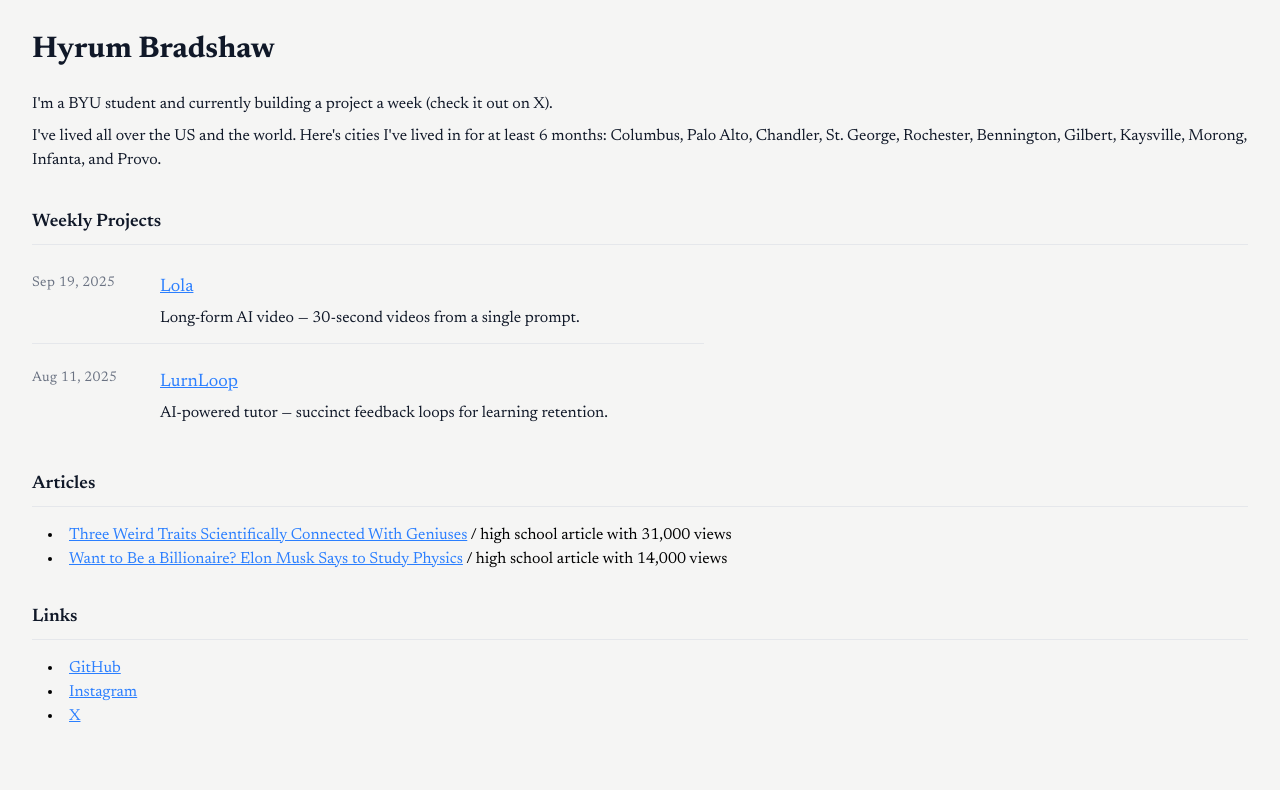
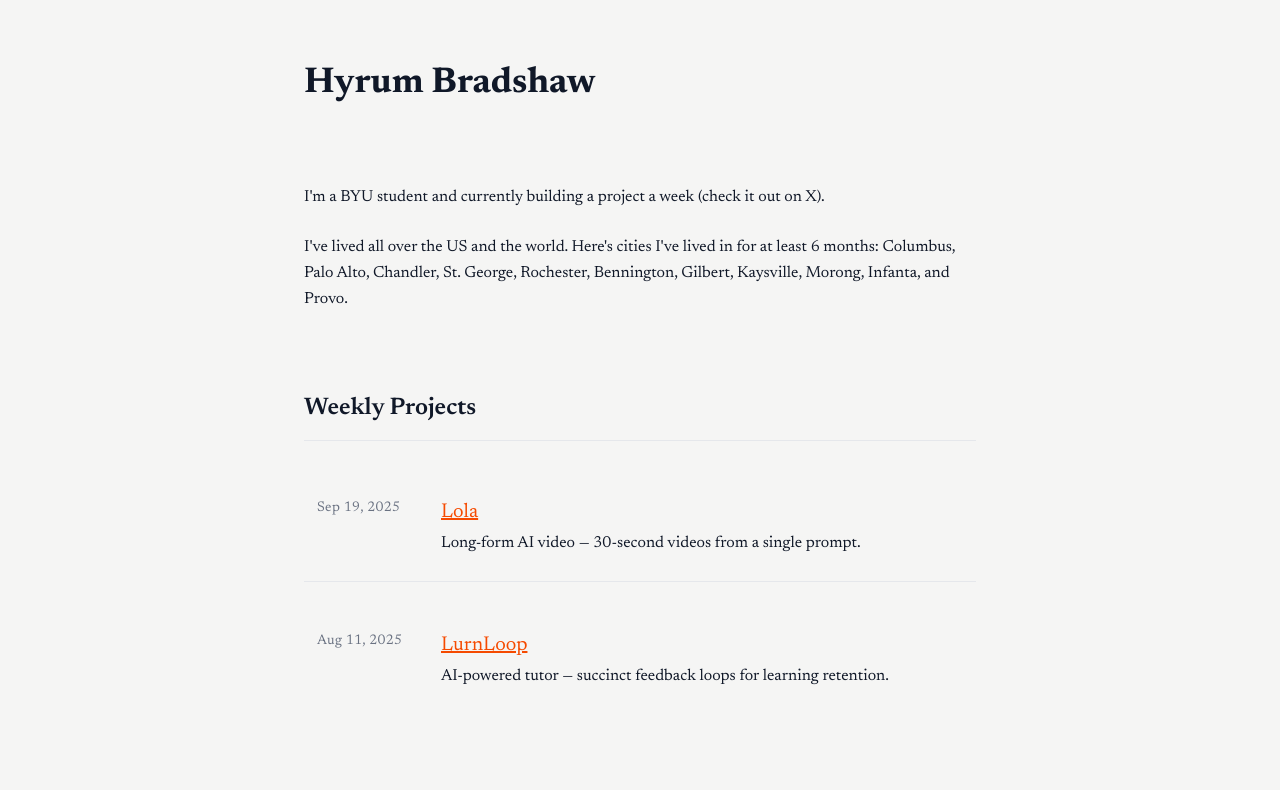
Before and after one commit to hyrumjb/my-site, a Next.js app: page / in a window 1280 px wide. Shown: the top 790 px of the page. Built offline with nearby package versions, Linux system fonts and the light colour scheme.

Commit message:
Orange colorway and beautiful spacing

```diff
--- a/app/globals.css
+++ b/app/globals.css
@@ -3,11 +3,17 @@
 :root {
   --background: #ffffff;
   --foreground: #171717;
+  --accent: #c2410c;
+  --accent-hover: #9a3412;
+  --accent-bg: #fed7aa;
 }
 
 @theme inline {
   --color-background: var(--background);
   --color-foreground: var(--foreground);
+  --color-accent: var(--accent);
+  --color-accent-hover: var(--accent-hover);
+  --color-accent-bg: var(--accent-bg);
   --font-sans: var(--font-geist-sans);
   --font-mono: var(--font-geist-mono);
 }
--- a/app/page.tsx
+++ b/app/page.tsx
@@ -5,83 +5,87 @@
 export default function Home() {
   return (
     <div className={`min-h-screen flex flex-col ${googleFont.className} bg-stone-100`}>
-      <header className="px-4 sm:px-6 lg:px-8 pt-8 pb-4">
-        <div className="max-w-7xl mx-auto">
-          <h1 className="text-gray-900 font-bold text-3xl">Hyrum Bradshaw</h1>
+      <header className="px-6 sm:px-8 lg:px-12 pt-16 pb-12">
+        <div className="max-w-2xl mx-auto">
+          <h1 className="text-gray-900 font-bold text-3xl sm:text-4xl">Hyrum Bradshaw</h1>
         </div>
       </header>
 
-      <main className="flex-1 px-4 sm:px-6 lg:px-8 py-1">
-        <div className="max-w-7xl mx-auto">
-          <p className="text-gray-900 py-1">I&apos;m a BYU student and currently building a project a week (check it out on X).</p>
-          <p className="text-gray-900 py-1">I&apos;ve lived all over the US and the world. Here&apos;s cities I&apos;ve lived in for at least 6 months: Columbus, Palo Alto, Chandler, St. George, Rochester, Bennington, Gilbert, Kaysville, Morong, Infanta, and Provo.</p>
+      <main className="flex-1 px-6 sm:px-8 lg:px-12 py-8">
+        <div className="max-w-2xl mx-auto">
+          <div className="mb-20">
+            <p className="text-gray-900 text-base leading-relaxed mb-6">I&apos;m a BYU student and currently building a project a week (check it out on X).</p>
+            <p className="text-gray-900 text-base leading-relaxed">I&apos;ve lived all over the US and the world. Here&apos;s cities I&apos;ve lived in for at least 6 months: Columbus, Palo Alto, Chandler, St. George, Rochester, Bennington, Gilbert, Kaysville, Morong, Infanta, and Provo.</p>
+          </div>
 
-          <section aria-labelledby="weekly-projects" className="my-8">
-            <h2 id="weekly-projects" className="text-gray-900 text-lg font-semibold pb-2 border-b border-gray-200 mb-4">
+          <section aria-labelledby="weekly-projects" className="my-20">
+            <h2 id="weekly-projects" className="text-gray-900 text-2xl font-semibold pb-4 border-b border-gray-200 mb-8">
               Weekly Projects
             </h2>
 
-            <ul className="max-w-2xl space-y-3">
+            <ul className="max-w-2xl space-y-6">
               {/* Featured / current week — subtle emphasis */}
-              <li className="flex items-start gap-4 py-3 border-b border-gray-200 last:border-b-0">
-                <time className="w-28 text-sm text-gray-500 tracking-wide">Sep 19, 2025</time>
+              <li className="border-b border-gray-200 last:border-b-0">
+                <a href="https://lola.so" className="block border border-transparent hover:border-orange-300 hover:rounded-lg transition-all duration-150">
+                  <div className="flex items-start gap-6 py-6">
+                    <time className="w-28 text-sm text-gray-500 tracking-wide pl-3">Sep 19, 2025</time>
 
                     <div className="min-w-0">
-                  <a
-                    href="https://lola.so"
-                    className="block text-lg text-blue-500 underline hover:text-blue-800"
-                  >
+                      <h3 className="text-xl text-orange-600 underline hover:text-orange-700">
                         Lola
-                  </a>
+                      </h3>
                       <p className="mt-1 text-gray-900 leading-relaxed">
                         Long-form AI video — 30-second videos from a single prompt.
                       </p>
                     </div>
+                  </div>
+                </a>
               </li>
 
-              <li className="flex items-start gap-4 py-3 border-b border-gray-200 last:border-b-0">
-                <time className="w-28 text-sm text-gray-500 tracking-wide">Aug 11, 2025</time>
+              <li className="border-b border-gray-200 last:border-b-0">
+                <a href="https://lurnloop.com" className="block border border-transparent hover:border-orange-300 hover:rounded-lg transition-all duration-150">
+                  <div className="flex items-start gap-6 py-6">
+                    <time className="w-28 text-sm text-gray-500 tracking-wide pl-3">Aug 11, 2025</time>
 
                     <div className="min-w-0">
-                  <a
-                    href="https://lurnloop.com"
-                    className="block text-lg text-blue-500 underline hover:text-blue-800"
-                  >
+                      <h3 className="text-xl text-orange-600 underline hover:text-orange-700">
                         LurnLoop
-                  </a>
+                      </h3>
                       <p className="mt-1 text-gray-900 leading-relaxed">
                         AI-powered tutor — succinct feedback loops for learning retention.
                       </p>
                     </div>
+                  </div>
+                </a>
               </li>
             </ul>
           </section>
 
-          <section aria-labelledby="articles" className="my-8">
-            <h2 id="articles" className="text-gray-900 text-lg font-semibold pb-2 border-b border-gray-200 mb-4">
+          <section aria-labelledby="articles" className="my-20">
+            <h2 id="articles" className="text-gray-900 text-2xl font-semibold pb-4 border-b border-gray-200 mb-8">
               Articles
             </h2>
-            <ul className="list-disc list-inside pl-4">
-              <li><a href="https://medium.com/p/c3239b59474" className="text-blue-500 underline hover:text-blue-800">Three Weird Traits Scientifically Connected With Geniuses</a> / high school article with 31,000 views</li>
-              <li><a href="https://medium.com/p/5803872a7ed0" className="text-blue-500 underline hover:text-blue-800">Want to Be a Billionaire? Elon Musk Says to Study Physics</a> / high school article with 14,000 views</li>
+            <ul className="list-disc list-inside pl-4 space-y-4">
+              <li><a href="https://medium.com/p/c3239b59474" className="text-orange-600 underline hover:text-orange-700">Three Weird Traits Scientifically Connected With Geniuses</a> / high school article with 31,000 views</li>
+              <li><a href="https://medium.com/p/5803872a7ed0" className="text-orange-600 underline hover:text-orange-700">Want to Be a Billionaire? Elon Musk Says to Study Physics</a> / high school article with 14,000 views</li>
             </ul>
           </section>
 
-          <section aria-labelledby="links" className="my-8">
-            <h2 id="links" className="text-gray-900 text-lg font-semibold pb-2 border-b border-gray-200 mb-4">
+          <section aria-labelledby="links" className="my-20">
+            <h2 id="links" className="text-gray-900 text-2xl font-semibold pb-4 border-b border-gray-200 mb-8">
               Links
             </h2>
-            <ul className="list-disc list-inside pl-4">
-              <li><a href="https://github.com/hyrumjb" className="text-blue-500 underline hover:text-blue-800">GitHub</a></li>
-              <li><a href="https://instagram.com/hyrumjb3" className="text-blue-500 underline hover:text-blue-800">Instagram</a></li>
-              <li><a href="https://x.com/hyrumjb3" className="text-blue-500 underline hover:text-blue-800">X</a></li>
+            <ul className="list-disc list-inside pl-4 space-y-4">
+              <li><a href="https://github.com/hyrumjb" className="text-orange-600 underline hover:text-orange-700">GitHub</a></li>
+              <li><a href="https://instagram.com/hyrumjb3" className="text-orange-600 underline hover:text-orange-700">Instagram</a></li>
+              <li><a href="https://x.com/hyrumjb3" className="text-orange-600 underline hover:text-orange-700">X</a></li>
             </ul>
           </section>
         </div>
       </main>
 
-      <footer className="px-4 sm:px-6 lg:px-8 py-6">
-        <div className="max-w-7xl mx-auto text-center">
+      <footer className="px-6 sm:px-8 lg:px-12 py-12">
+        <div className="max-w-2xl mx-auto text-center">
           <p className="text-gray-600">&copy; 2025 Hyrum Bradshaw</p>
         </div>
       </footer>
```
Lines whose indentation alone changed are shown as unchanged.
